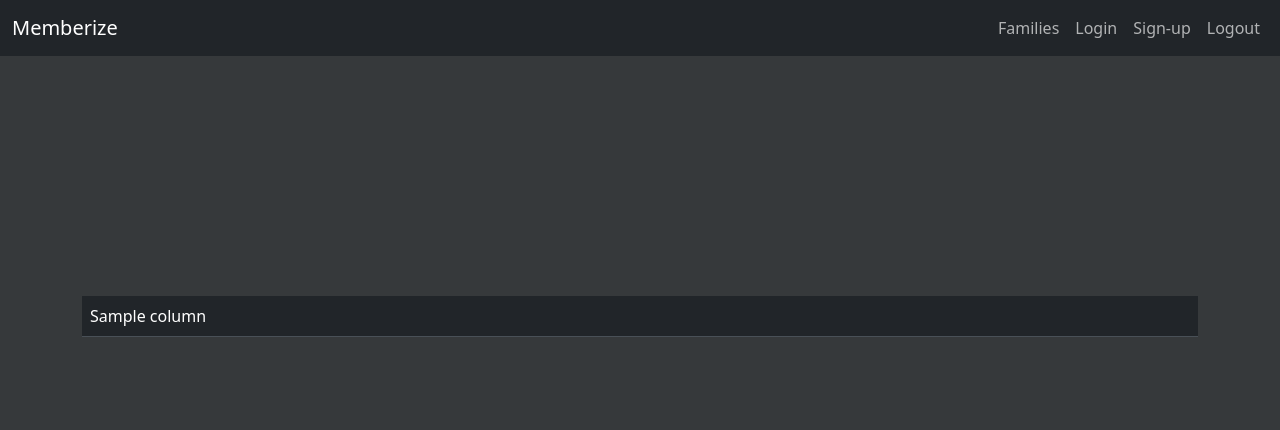
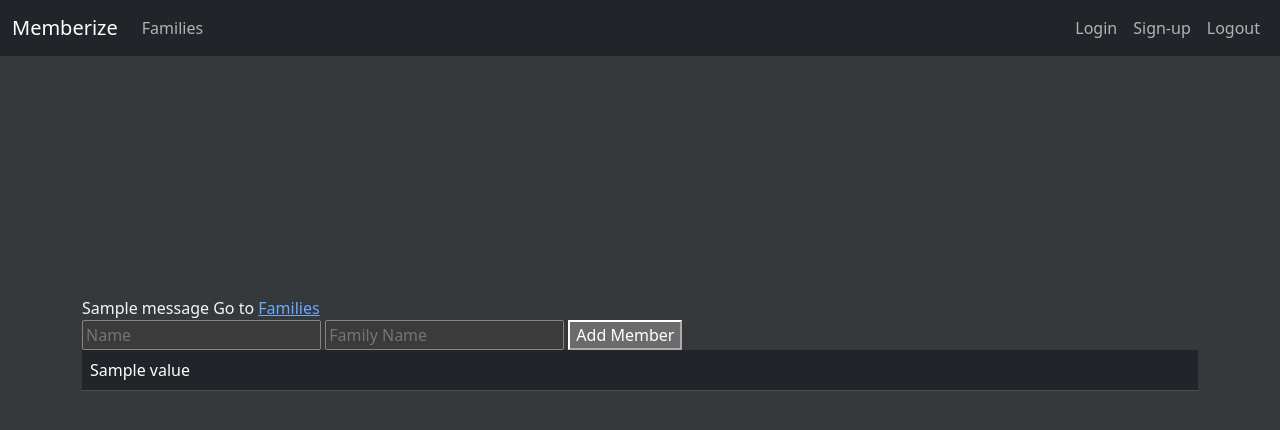
Before and after one commit to Xorger/admember, a Flask app: template templates/index.html in a window 1280 px wide. Shown: the top 430 px of the page. Run offline with Flask 3, Linux system fonts and the light colour scheme; the template is opened without the code that fills it: most values are stand-ins (such as "Sample title", 1, 10 or a date in 2020); one stand-in notice (Sample message) is shown.

Commit message:
Got member adding working **md test**

```diff
--- a/app.py
+++ b/app.py
@@ -1,11 +1,10 @@
 import os
-import re
-from flask.templating import _render
-from typing_extensions import NewType
 from flask import Flask, render_template, redirect, request, flash
 from werkzeug.security import generate_password_hash, check_password_hash
 from flask_login import LoginManager, UserMixin, login_required, login_user, logout_user
 from flask_sqlalchemy import SQLAlchemy
+from sqlalchemy import select
+from sqlalchemy.orm import Session
 
 app = Flask(__name__)
 app.config["SQLALCHEMY_DATABASE_URI"] = "sqlite:///database.db"
@@ -18,18 +17,23 @@ app.config["SECRET_KEY"] = "fb7f067a03c408275de2f89e991b3d97548553ee17cec8c8deb1
 # Get them logins inited
 login_manager = LoginManager()
 login_manager.init_app(app)
-login_manager.login_view = 'login'
+login_manager.login_view = "login"
 
 class User(db.Model, UserMixin):
-    user_id = db.Column(db.Integer, primary_key = True)
-    username = db.Column(db.String(20), unique = True, nullable = False)
-    name = db.Column(db.String(100), nullable = False)
-    password_hash = db.Column(db.String(80), nullable = False)
+    id = db.Column(db.Integer, primary_key=True)
+    username = db.Column(db.String(20), unique=True, nullable=False)
+    password_hash = db.Column(db.String(80), nullable=False)
 
 class Members(db.Model):
-    member_id = db.Column(db.Integer, primary_key = True)
-    name = db.Column(db.String(80), nullable = False)
+    id = db.Column(db.Integer, primary_key=True)
+    name = db.Column(db.String(80), nullable=False)
+    family_id = db.Column(db.Integer, db.ForeignKey("families.id"), nullable=False)
+    status = db.Column(db.Boolean, nullable=False, default=False)
 
+class Families(db.Model):
+    id = db.Column(db.Integer, primary_key=True)
+    name = db.Column(db.String(80), nullable=False)
+    members = db.relationship("Members", backref="family", lazy=True)
 
 with app.app_context():
     db.create_all()
@@ -38,8 +42,8 @@ with app.app_context():
 
 # User loader thingy for flask-login
 @login_manager.user_loader
-def load_user(user_id):
-    return User.query.get(user_id)
+def load_user(id):
+    return db.session.get(User, id)
 
 # Signup route that stores creds in db (password is hashed)
 @app.route("/signup", methods=["GET", "POST"])
@@ -48,9 +52,7 @@ def signup():
         # Get all fields
         username = request.form.get("username")
         password = request.form.get("password")
-        name = request.form.get("name")
 
-        print(f"Received: username={username}, name={name}")
 
         # Check if the user exists
         if User.query.filter_by(username=username).first():
@@ -58,7 +60,7 @@ def signup():
             return redirect("/signup")
 
         # Create a variable to store the new users creds
-        new_user = User(username=username, name=name, password_hash=generate_password_hash(password, method="pbkdf2:sha256"))
+        new_user = User(username=username, password_hash=generate_password_hash(password, method="pbkdf2:sha256"))
 
         # Modify the database
         db.session.add(new_user)
@@ -76,6 +78,7 @@ def login():
         # Get data from the form
         username = request.form.get("username")
         password = request.form.get("password")
+        remember = request.form.get("remember")
 
         # Check if the user actually exists
         user = User.query.filter_by(username=username).first()
@@ -98,11 +101,38 @@ def logout():
     return redirect("/login")
 
 # Index route that lists members and checks them in
-@app.route("/")
+@app.route("/", methods=["GET", "POST"])
 @login_required
 def index():
-    return "Index (TODO)"
-    #return render_template("index.html", rows=None)
+    if request.method == "POST":
+
+        name = request.form.get("name")
+        family_name = request.form.get("family_name")
+
+        if not name or not family_name:
+            flash("Please enter both Name and Family name.")
+
+        family = Families.query.filter_by(name=family_name.title()).first()
+        if family:
+            new_member = Members(name=name, family=family)
+            db.session.add(new_member)
+            db.session.commit()
+        else:
+            flash(f"Family \"{family_name}\" not found.")
+
+        return redirect("/")
+
+    all_members = db.session.query(Members).all()
+    result = [{
+        "id": member.id,
+        "name": member.name,
+        "family_id": member.family_id,
+        "status": member.status
+    } for member in all_members]
+
+    return render_template("index.html", rows=result)
+
+
 
 if __name__ == "__main__":
     app.run(debug=True)
--- a/templates/index.html
+++ b/templates/index.html
@@ -1,11 +1,35 @@
 {% extends "layout.html" %} {% block body %}
 
 <div class="container" style="margin-top: 15rem">
+    {% with messages = get_flashed_messages() %} {% if messages %}
+    <div class="notification is-danger">
+        {{ messages[0] }} Go to <a href="/families">Families</a>
+    </div>
+    {% endif %} {% endwith %}
+    <div>
+        <form action="/" method="post" enctype="multipart/form-data">
+            <input
+                id="name"
+                name="name"
+                type="text"
+                placeholder="Name"
+                autocomplete="off"
+            />
+            <input
+                id="family_name"
+                name="family_name"
+                type="text"
+                placeholder="Family Name"
+                autocomplete="off"
+            />
+            <button type="submit">Add Member</button>
+        </form>
+    </div>
     <table class="table">
         {% for row in rows %}
         <tr>
-            {% for column in row %}
-            <td>{{ column }}</td>
+            {% for key, value in row.items() %}
+            <td>{{ value }}</td>
             {% endfor %}
         </tr>
         {% endfor %}
--- a/templates/layout.html
+++ b/templates/layout.html
@@ -5,8 +5,6 @@
         <link
             href="https://cdn.jsdelivr.net/npm/bootstrap@5.3.3/dist/css/bootstrap.min.css"
             rel="stylesheet"
-            integrity="sha384-QWTKZyjpPEjISv5WaRU9OFeRpok6YctnYmDr5pNlyT2bRjXh0JMhjY6hW+ALEwIH"
-            crossorigin="anonymous"
         />
         <link
             rel="stylesheet"
@@ -30,10 +28,15 @@
                     <span class="navbar-toggler-icon"></span>
                 </button>
                 <div class="collapse navbar-collapse" id="mainNav">
-                    <ul class="navbar-nav ms-auto">
+                    <div class="d-flex justify-content-between w-100">
+                        <ul class="navbar-nav">
                             <li class="nav-item">
-                            <a class="nav-link" href="/families">Families</a>
+                                <a class="nav-link" href="/families"
+                                    >Families</a
+                                >
                             </li>
+                        </ul>
+                        <ul class="navbar-nav">
                             <li class="nav-item">
                                 <a class="nav-link" href="/login">Login</a>
                             </li>
@@ -46,7 +49,9 @@
                         </ul>
                     </div>
                 </div>
+            </div>
         </nav>
         {% block body %} {% endblock body %}
+        <script src="https://cdn.jsdelivr.net/npm/bootstrap@5.3.3/dist/js/bootstrap.bundle.min.js"></script>
     </body>
 </html>
--- a/templates/signup.html
+++ b/templates/signup.html
@@ -13,8 +13,8 @@
             id="username"
             name="username"
             placeholder="Username"
+            autocomplete="off"
         />
-        <input type="text" id="name" name="name" placeholder="Name" />
         <input
             type="password"
             id="password"
```
Also changed, not shown: templates/login.html (+20 -2 lines). Lines whose indentation alone changed are shown as unchanged.
